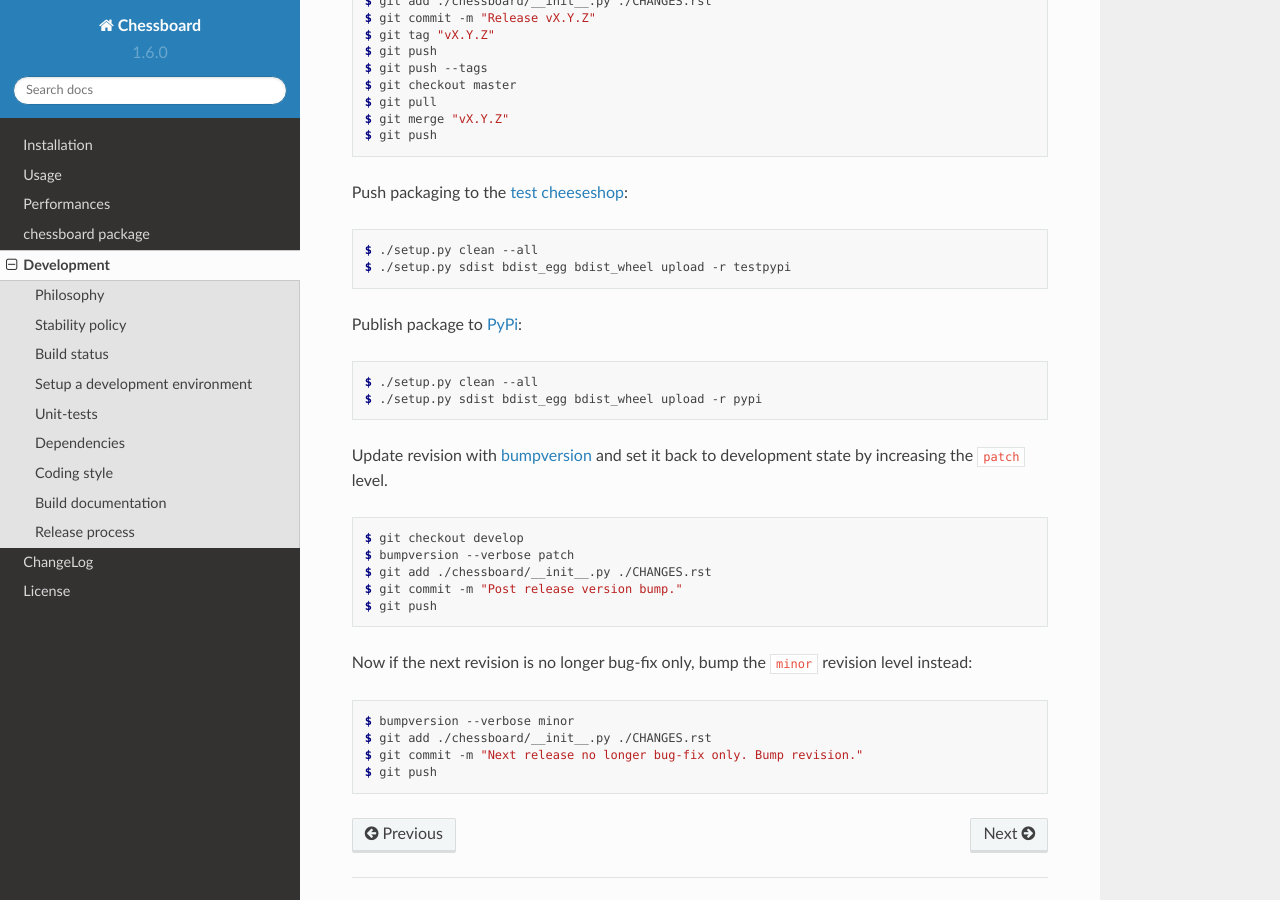
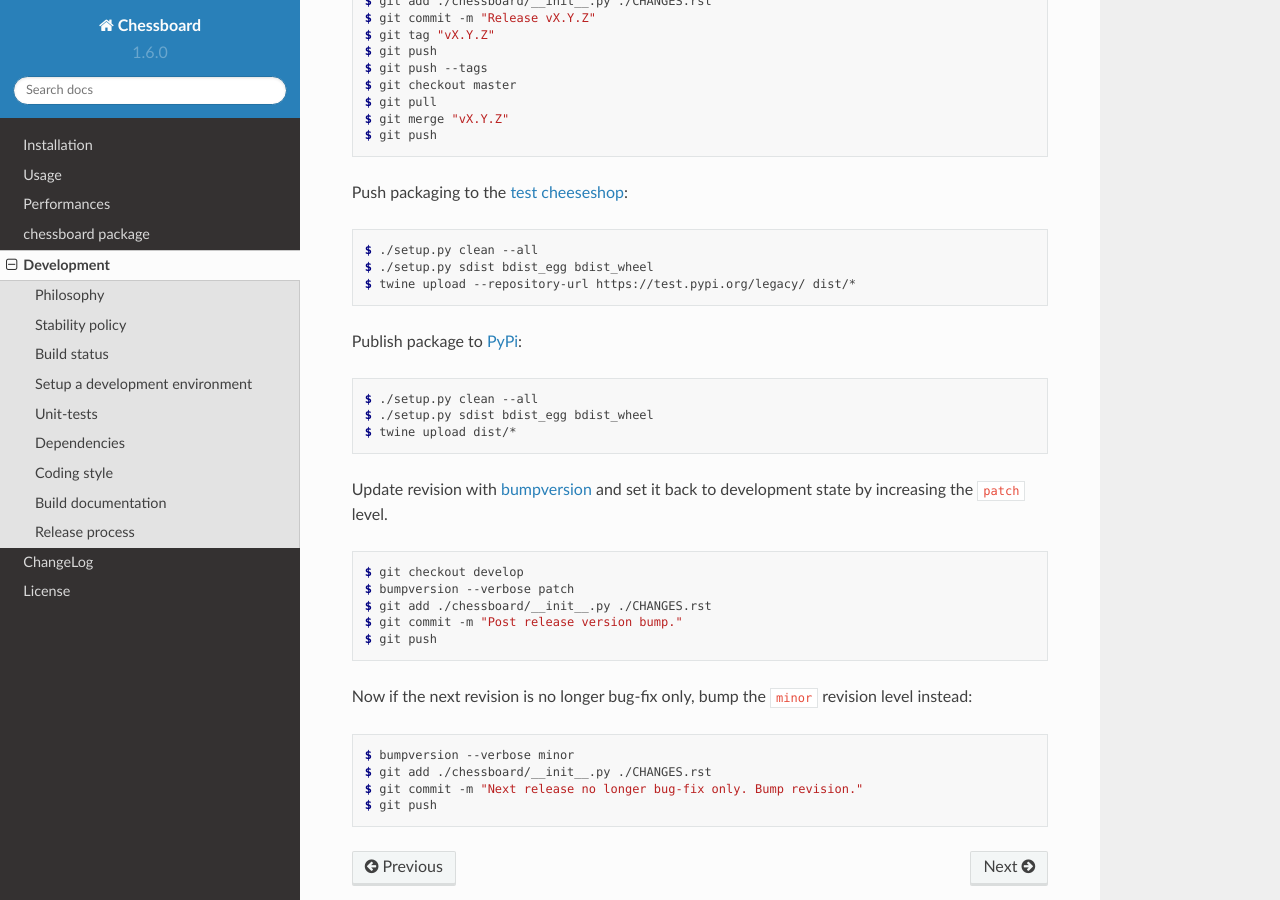
Before and after one commit to kdeldycke/chessboard, a Sphinx documentation site: the page built from docs/development.rst, in a window 1280 px wide and 900 px high, scrolled down 3104 px. Built offline with Sphinx 7.4.7 and the Read the Docs theme 2.0.0, drawn with Linux system fonts in a browser that asks for light colours.

Commit message:
Switch to twine for package uploads.

```diff
--- a/CHANGES.rst
+++ b/CHANGES.rst
@@ -16,6 +16,7 @@ ChangeLog
 * Bump requirement to ``setuptools >= 38.3.0``.
 * Add new macOS 10.13 target for Travis CI builds.
 * Remove the ``register`` step in development documentation.
+* Switch to ``twine`` for package upload.
 
 
 `1.5.4 (2017-08-11) <https://github.com/kdeldycke/chessboard/compare/v1.5.3...v1.5.4>`_
--- a/docs/development.rst
+++ b/docs/development.rst
@@ -231,14 +231,16 @@ Push packaging to the `test cheeseshop
 .. code-block:: shell-session
 
     $ ./setup.py clean --all
-    $ ./setup.py sdist bdist_egg bdist_wheel upload -r testpypi
+    $ ./setup.py sdist bdist_egg bdist_wheel
+    $ twine upload --repository-url https://test.pypi.org/legacy/ dist/*
 
 Publish package to `PyPi <https://pypi.python.org>`_:
 
 .. code-block:: shell-session
 
     $ ./setup.py clean --all
-    $ ./setup.py sdist bdist_egg bdist_wheel upload -r pypi
+    $ ./setup.py sdist bdist_egg bdist_wheel
+    $ twine upload dist/*
 
 Update revision with `bumpversion <https://github.com/peritus/bumpversion>`_
 and set it back to development state by increasing the ``patch`` level.
--- a/setup.py
+++ b/setup.py
@@ -64,6 +64,7 @@ EXTRA_DEPENDENCIES = {
         'isort',
         'readme_renderer >= 16.0',
         'setuptools >= 38.3.0',
+        'twine',
         'wheel']}
 
 
```
